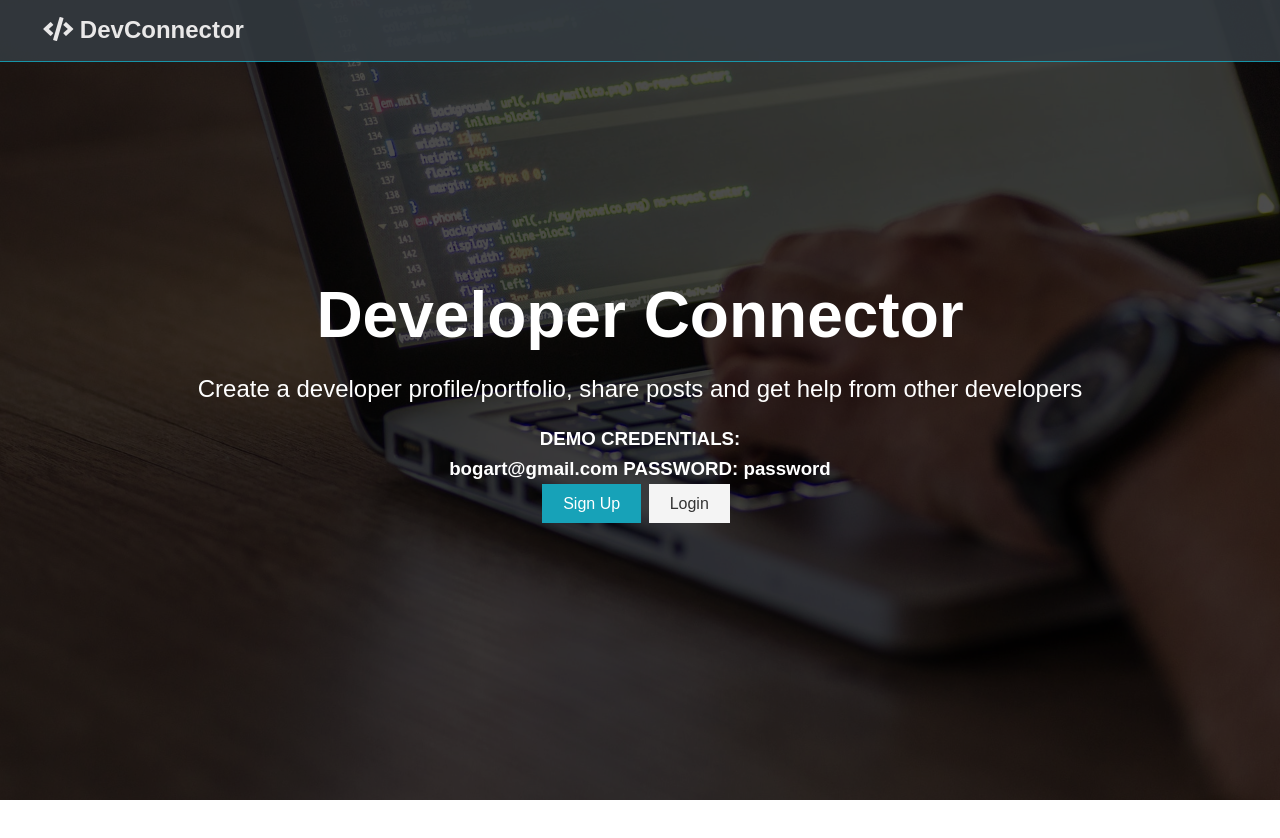
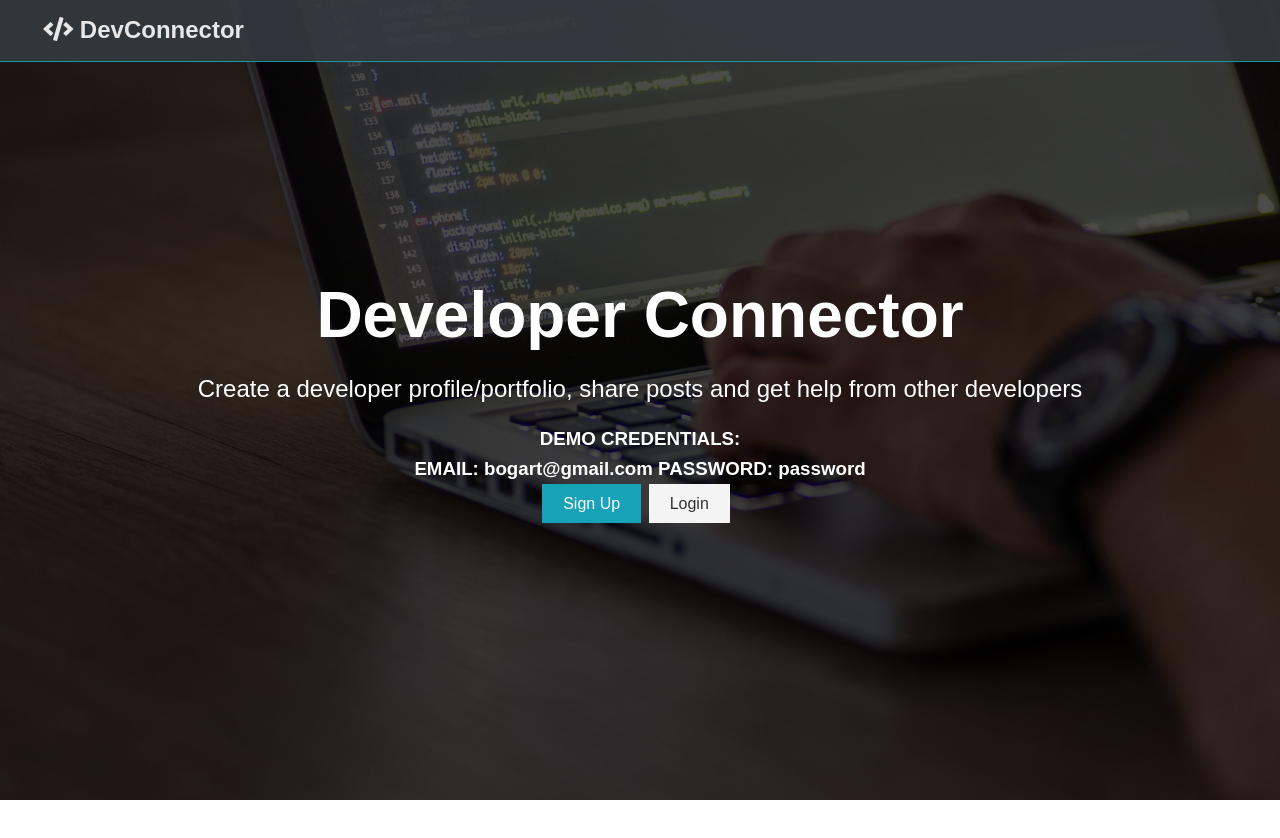
Before and after one commit to carrerasraul/DevConnect-Client, a React (Create React App) app: page / in a window 1280 px wide. Shown: the top 838 px of the page. Built offline with nearby package versions, Linux system fonts and the light colour scheme; the HTML template or start-up script is replaced by a standard one.

Commit message:
Update Landing.js

```diff
--- a/src/components/layout/Landing.js
+++ b/src/components/layout/Landing.js
@@ -18,7 +18,7 @@ const Landing = ({ isAuthenticated }) => {
             other developers
           </p>
           <h3>DEMO CREDENTIALS:</h3>
-          <h3>bogart@gmail.com PASSWORD: password</h3>
+          <h3>EMAIL: bogart@gmail.com PASSWORD: password</h3>
           <div className='buttons'>
             <Link to='/register' className='btn btn-primary'>
               Sign Up
```
